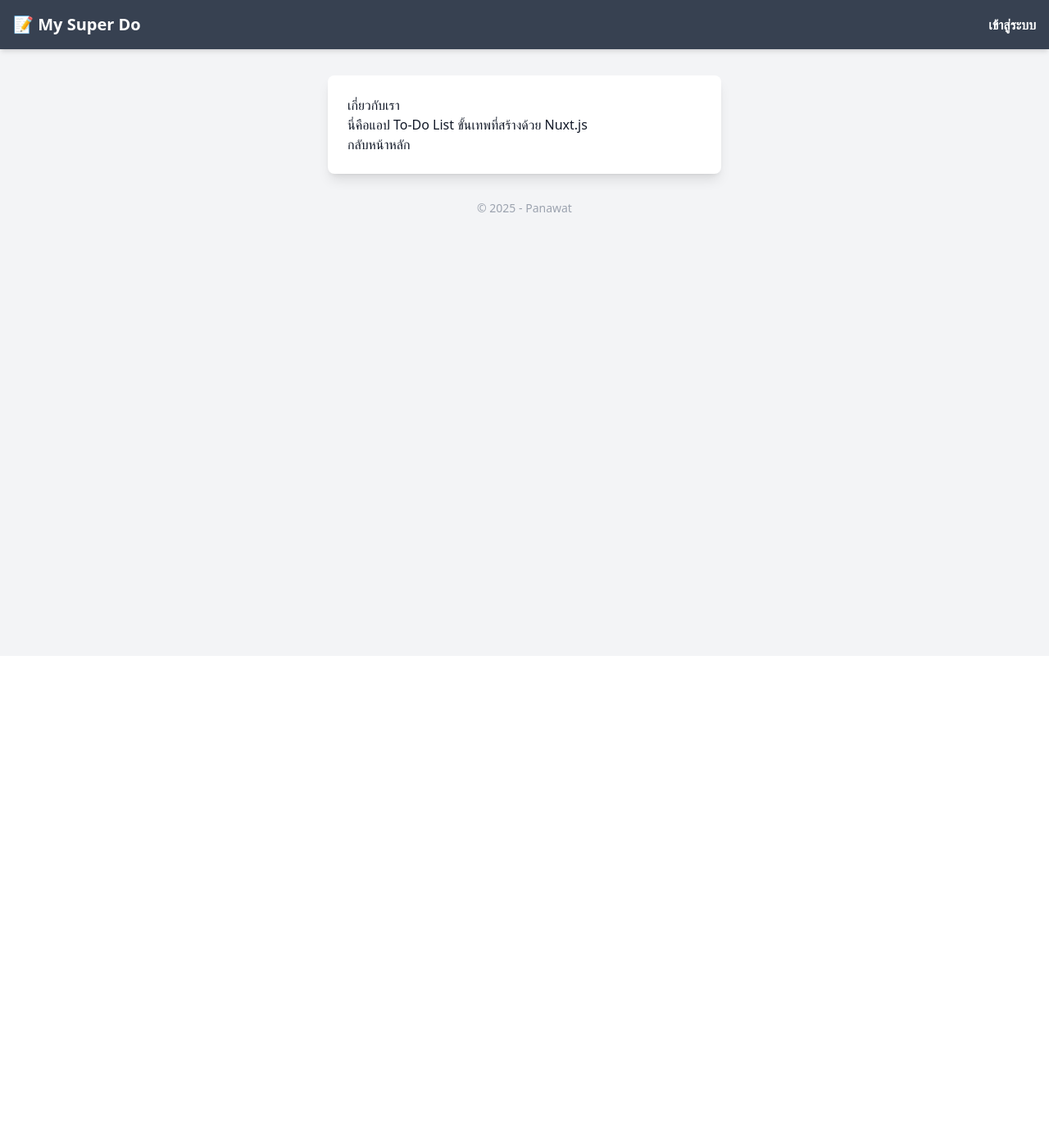
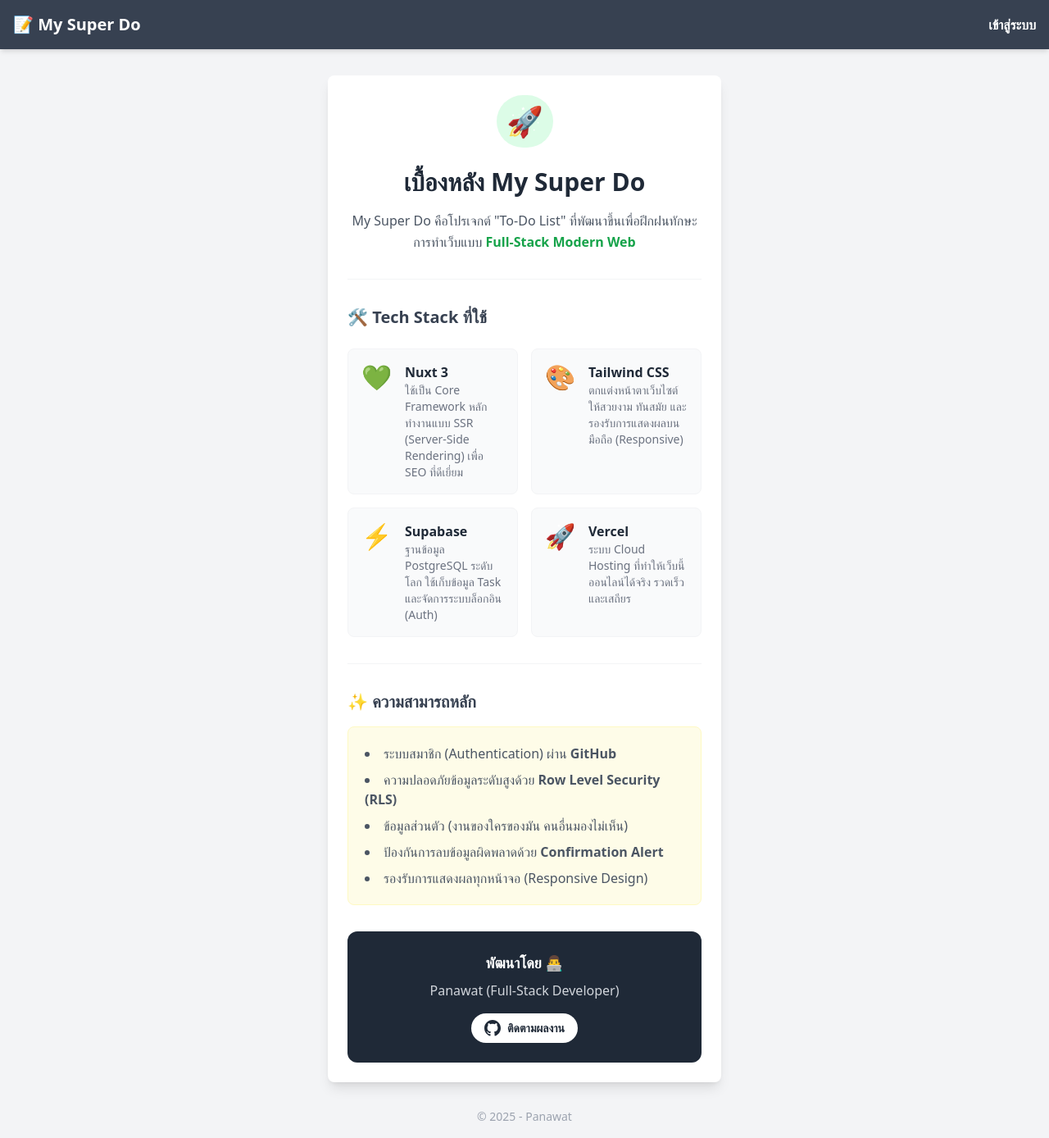
Before and after one commit to FamPanawat/my-nuxt-todo, a Nuxt app: page /about in a window 1280 px wide. Shown: the whole page at 82% size. Before the commit the page ends 800 px from the top, so only its background shows below. Built offline with nearby package versions, Linux system fonts and the light colour scheme; no server answers.

Commit message:
Add about

```diff
--- /dev/null
+++ b/components/AppAlert.vue
@@ -0,0 +1,5 @@
+<template>
+    <span>
+        <slot />
+    </span>
+</template>
--- a/pages/about.vue
+++ b/pages/about.vue
@@ -1,18 +1,94 @@
 <script setup>
-// กำหนด Title และ Meta Description ของหน้านี้
+// กำหนด Meta Tags สำหรับ SEO
 useHead({
   title: 'เกี่ยวกับเรา | My Super Do',
   meta: [
-    { name: 'description', content: 'รายละเอียดเกี่ยวกับแอป To-Do List สุดเทพ' }
+    { name: 'description', content: 'เบื้องหลังการพัฒนาแอป My Super Do ด้วย Nuxt 3 และ Supabase' }
   ]
 })
 </script>
 
 <template>
-    <div>
-        <h1>เกี่ยวกับเรา</h1>
-        <p>นี่คือแอป To-Do List ขั้นเทพที่สร้างด้วย Nuxt.js</p>
+  <div class="space-y-8">
 
-        <NuxtLink to="/">กลับหน้าหลัก</NuxtLink>
-    </div>
+    <section class="text-center space-y-4">
+      <div class="inline-block p-3 bg-green-100 rounded-full mb-2">
+        <span class="text-4xl">🚀</span>
+      </div>
+      <h1 class="text-3xl font-bold text-gray-800">เบื้องหลัง My Super Do</h1>
+      <p class="text-gray-600 leading-relaxed max-w-lg mx-auto">
+        My Super Do คือโปรเจกต์ "To-Do List" ที่พัฒนาขึ้นเพื่อฝึกฝนทักษะการทำเว็บแบบ
+        <strong class="text-green-600">Full-Stack Modern Web</strong>
+      </p>
+    </section>
+
+    <hr class="border-gray-100">
+
+    <section>
+      <h2 class="text-xl font-bold text-gray-700 mb-6 flex items-center gap-2">
+        🛠️ Tech Stack ที่ใช้
+      </h2>
+      <div class="grid grid-cols-1 sm:grid-cols-2 gap-4">
+
+        <div class="flex items-start gap-4 p-4 rounded-lg bg-gray-50 hover:bg-green-50 transition border border-gray-100">
+          <div class="text-3xl">💚</div>
+          <div>
+            <h3 class="font-bold text-gray-800">Nuxt 3</h3>
+            <p class="text-sm text-gray-500">ใช้เป็น Core Framework หลัก ทำงานแบบ SSR (Server-Side Rendering) เพื่อ SEO ที่ดีเยี่ยม</p>
+          </div>
+        </div>
+
+        <div class="flex items-start gap-4 p-4 rounded-lg bg-gray-50 hover:bg-blue-50 transition border border-gray-100">
+          <div class="text-3xl">🎨</div>
+          <div>
+            <h3 class="font-bold text-gray-800">Tailwind CSS</h3>
+            <p class="text-sm text-gray-500">ตกแต่งหน้าตาเว็บไซต์ให้สวยงาม ทันสมัย และรองรับการแสดงผลบนมือถือ (Responsive)</p>
+          </div>
+        </div>
+
+        <div class="flex items-start gap-4 p-4 rounded-lg bg-gray-50 hover:bg-emerald-50 transition border border-gray-100">
+          <div class="text-3xl">⚡</div>
+          <div>
+            <h3 class="font-bold text-gray-800">Supabase</h3>
+            <p class="text-sm text-gray-500">ฐานข้อมูล PostgreSQL ระดับโลก ใช้เก็บข้อมูล Task และจัดการระบบล็อกอิน (Auth)</p>
+          </div>
+        </div>
+
+        <div class="flex items-start gap-4 p-4 rounded-lg bg-gray-50 hover:bg-gray-100 transition border border-gray-100">
+          <div class="text-3xl">🚀</div>
+          <div>
+            <h3 class="font-bold text-gray-800">Vercel</h3>
+            <p class="text-sm text-gray-500">ระบบ Cloud Hosting ที่ทำให้เว็บนี้ออนไลน์ได้จริง รวดเร็วและเสถียร</p>
+          </div>
+        </div>
+
+      </div>
+    </section>
+
+    <hr class="border-gray-100">
+
+    <section>
+      <h2 class="text-xl font-bold text-gray-700 mb-4">✨ ความสามารถหลัก</h2>
+      <ul class="space-y-2 text-gray-600 list-disc list-inside bg-yellow-50 p-5 rounded-lg border border-yellow-100">
+        <li>ระบบสมาชิก (Authentication) ผ่าน <strong>GitHub</strong></li>
+        <li>ความปลอดภัยข้อมูลระดับสูงด้วย <strong>Row Level Security (RLS)</strong></li>
+        <li>ข้อมูลส่วนตัว (งานของใครของมัน คนอื่นมองไม่เห็น)</li>
+        <li>ป้องกันการลบข้อมูลผิดพลาดด้วย <strong>Confirmation Alert</strong></li>
+        <li>รองรับการแสดงผลทุกหน้าจอ (Responsive Design)</li>
+      </ul>
+    </section>
+
+    <section class="bg-gray-800 text-white p-6 rounded-xl text-center">
+      <h2 class="text-lg font-bold mb-2">พัฒนาโดย 👨‍💻</h2>
+      <p class="text-gray-300 mb-4">Panawat (Full-Stack Developer)</p>
+
+      <div class="flex justify-center gap-3">
+        <a href="https://github.com/FamPanawat" target="_blank" class="flex items-center gap-2 bg-white text-gray-800 px-4 py-2 rounded-full font-bold hover:bg-gray-200 transition text-sm">
+          <svg class="w-5 h-5" fill="currentColor" viewBox="0 0 24 24"><path d="M12 0c-6.626 0-12 5.373-12 12 0 5.302 3.438 9.8 8.207 11.387.599.111.793-.261.793-.577v-2.234c-3.338.726-4.033-1.416-4.033-1.416-.546-1.387-1.333-1.756-1.333-1.756-1.089-.745.083-.729.083-.729 1.205.084 1.839 1.237 1.839 1.237 1.07 1.834 2.807 1.304 3.492.997.107-.775.418-1.305.762-1.604-2.665-.305-5.467-1.334-5.467-5.931 0-1.311.469-2.381 1.236-3.221-.124-.303-.535-1.524.117-3.176 0 0 1.008-.322 3.301 1.23.957-.266 1.983-.399 3.003-.404 1.02.005 2.047.138 3.006.404 2.291-1.552 3.297-1.23 3.297-1.23.653 1.653.242 2.874.118 3.176.77.84 1.235 1.911 1.235 3.221 0 4.609-2.807 5.624-5.479 5.921.43.372.823 1.102.823 2.222v3.293c0 .319.192.694.801.576 4.765-1.589 8.199-6.086 8.199-11.386 0-6.627-5.373-12-12-12z"/></svg>
+          ติดตามผลงาน
+        </a>
+      </div>
+    </section>
+
+  </div>
 </template>
```
Also changed, not shown: app.vue (+12 -0 lines), pages/index.vue (line endings or trailing spaces).
